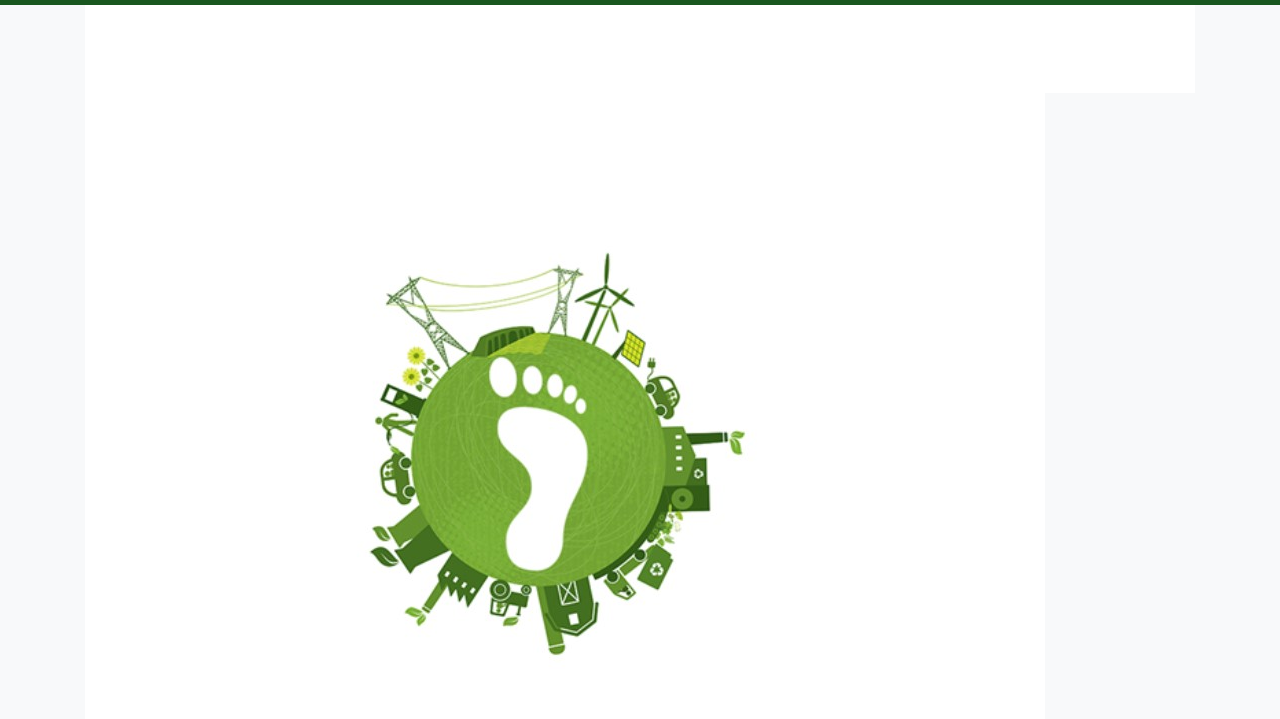
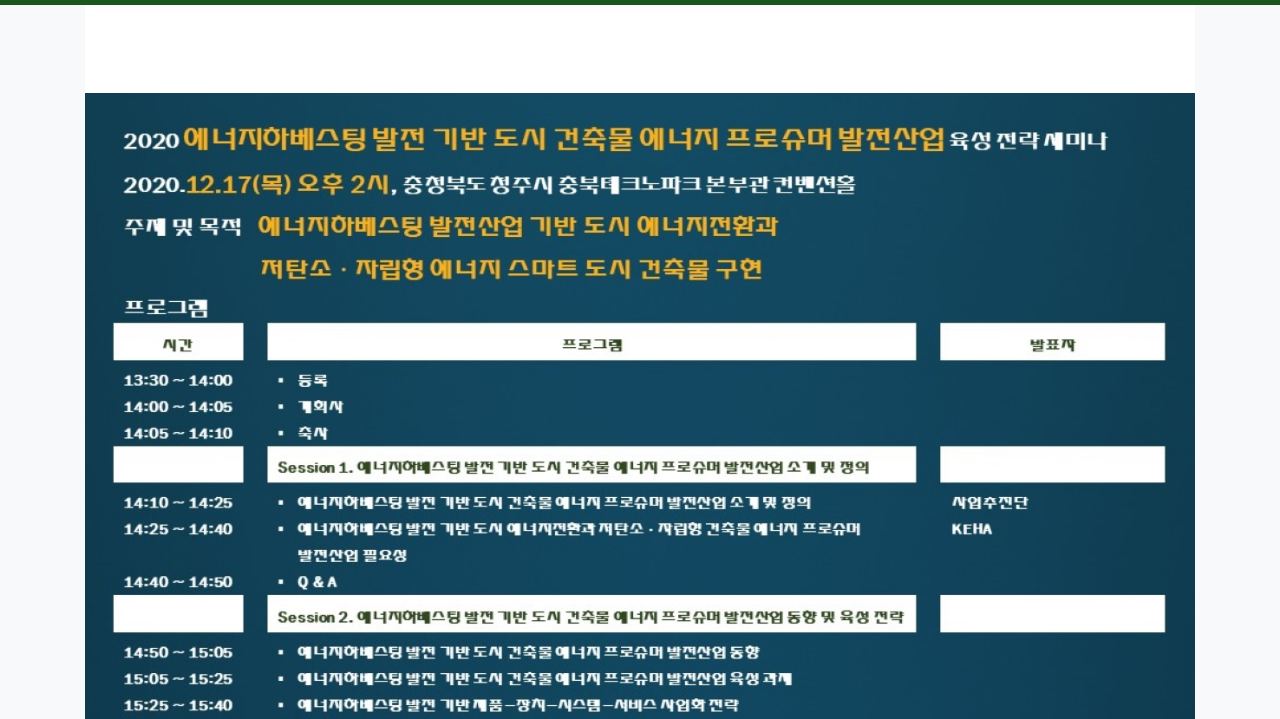
Before and after one commit to keha2019/keha, a website with bundled scripts: page index.html in a window 1280 px wide. Shown: the part 81-800 px from the top of the page. Built offline with nearby package versions, Linux system fonts and the light colour scheme; a web font is replaced by a local one.

Commit message:
Update index.html

```diff
--- a/index.html
+++ b/index.html
@@ -66,6 +66,7 @@
   <section id="home" class="bg-light">
     <div class="container">
       <img src="img/001.JPG" />
+      <img src="img/1118.jpg" />
       <img src="img/201.jpg" />
       <img src="img/202.JPG" />
       <img src="img/203.JPG" />
```
